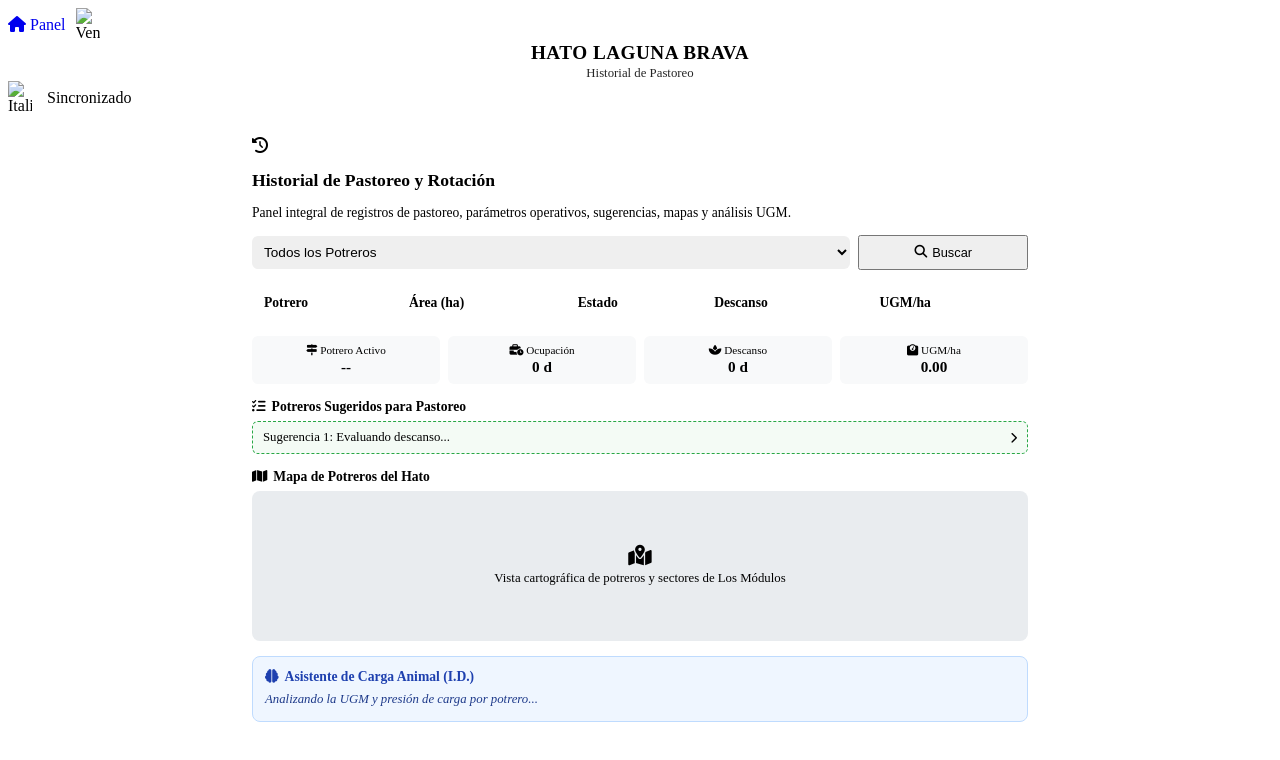
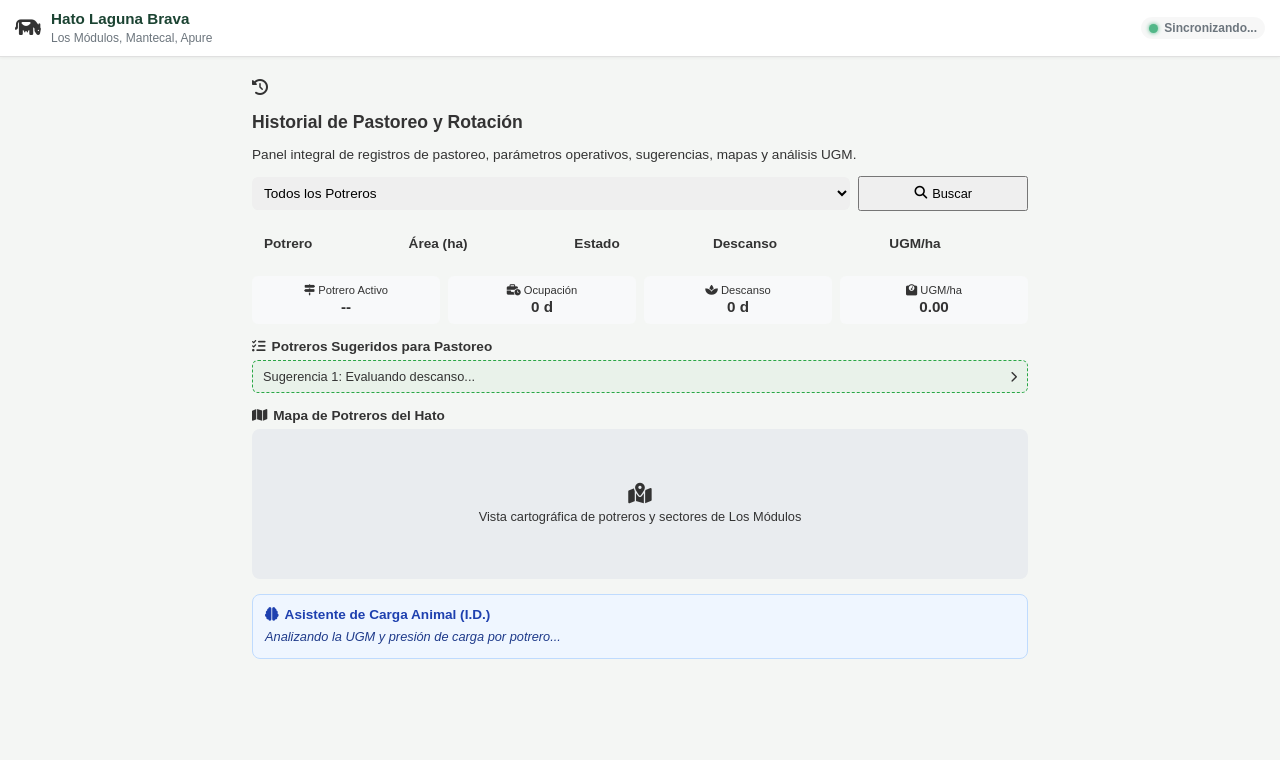
Before and after one commit to jmencias19-dotcom/manejoganadero, a website with bundled scripts: page public/historial-pastoreo.html in a window 1280 px wide. Built offline with nearby package versions, Linux system fonts and the light colour scheme.

Commit message:
Update historial-pastoreo.html

```diff
--- a/public/historial-pastoreo.html
+++ b/public/historial-pastoreo.html
@@ -19,6 +19,11 @@
         body {
             box-sizing: border-box;
             overflow-x: hidden;
+            margin: 0;
+            padding: 0;
+            background-color: var(--bg-color, #f4f6f4);
+            font-family: var(--font-family, sans-serif);
+            color: var(--text-main, #333);
         }
         .main-container {
             width: 100%;
@@ -26,6 +31,56 @@
             max-width: 800px;
             margin: 0 auto;
         }
+
+        /* Estilos del Cintillo Institucional / Header */
+        .app-header-bar {
+            background-color: var(--card-bg, #ffffff);
+            border-bottom: 1px solid var(--border-color, #e0e0e0);
+            padding: 10px 15px;
+            display: flex;
+            justify-content: space-between;
+            align-items: center;
+            box-shadow: 0 1px 3px rgba(0,0,0,0.05);
+            position: sticky;
+            top: 0;
+            z-index: 100;
+        }
+        .header-brand {
+            display: flex;
+            align-items: center;
+            gap: 10px;
+        }
+        .header-brand h1 {
+            font-size: 0.95rem;
+            color: var(--primary-color, #1b4332);
+            margin: 0;
+            font-weight: 700;
+            line-height: 1.2;
+        }
+        .header-brand span {
+            font-size: 0.75rem;
+            color: var(--text-muted, #6c757d);
+        }
+        .header-status {
+            display: flex;
+            align-items: center;
+            gap: 6px;
+            font-size: 0.75rem;
+            font-weight: 600;
+            color: var(--text-muted, #6c757d);
+            background: rgba(0,0,0,0.03);
+            padding: 4px 8px;
+            border-radius: 12px;
+        }
+        .semaphore {
+            width: 9px;
+            height: 9px;
+            border-radius: 50%;
+            display: inline-block;
+        }
+        .semaphore.online { background-color: #52b788; box-shadow: 0 0 4px #52b788; }
+        .semaphore.offline { background-color: #c1121f; box-shadow: 0 0 4px #c1121f; }
+
         .table-responsive {
             width: 100%;
             overflow-x: auto;
@@ -167,8 +222,20 @@
 </head>
 <body>
 
-    <!-- Punto de inyección dinámica del Header institucional (header.js) -->
-    <div id="app-header"></div>
+    <!-- Cintillo Institucional Unificado con Semáforo de Estado en Tiempo Real -->
+    <header class="app-header-bar">
+        <div class="header-brand">
+            <i class="fa-solid fa-cow" style="font-size: 1.3rem; color: var(--primary-color);"></i>
+            <div>
+                <h1>Hato Laguna Brava</h1>
+                <span>Los Módulos, Mantecal, Apure</span>
+            </div>
+        </div>
+        <div class="header-status">
+            <span id="light" class="semaphore online"></span>
+            <span id="statusText">Sincronizando...</span>
+        </div>
+    </header>
 
     <main class="main-container">
         <!-- Contenedor único adaptado para dispositivos móviles y escritorio -->
@@ -272,10 +339,7 @@
         <span id="toast-message">Operación realizada con éxito</span>
     </div>
 
-    <!-- Scripts del Sistema (Solo el header global si es un script plano) -->
-    <script src="./header.js"></script>
-
-    <!-- Lógica Principal del Módulo (Desde aquí se importarán las dependencias) -->
+    <!-- Lógica Principal del Módulo (Conecta directamente con los elementos del cintillo e historial) -->
     <script type="module" src="./historial-pastoreo.js"></script>
 </body>
 </html>
```
